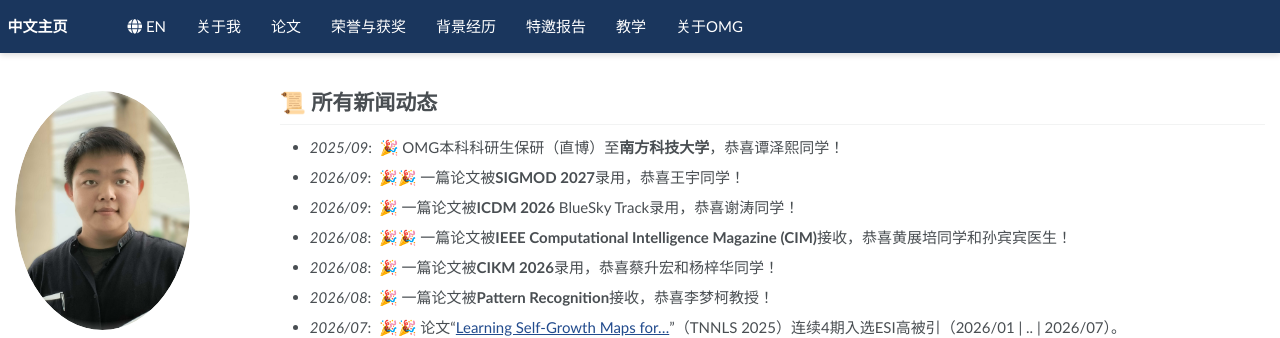
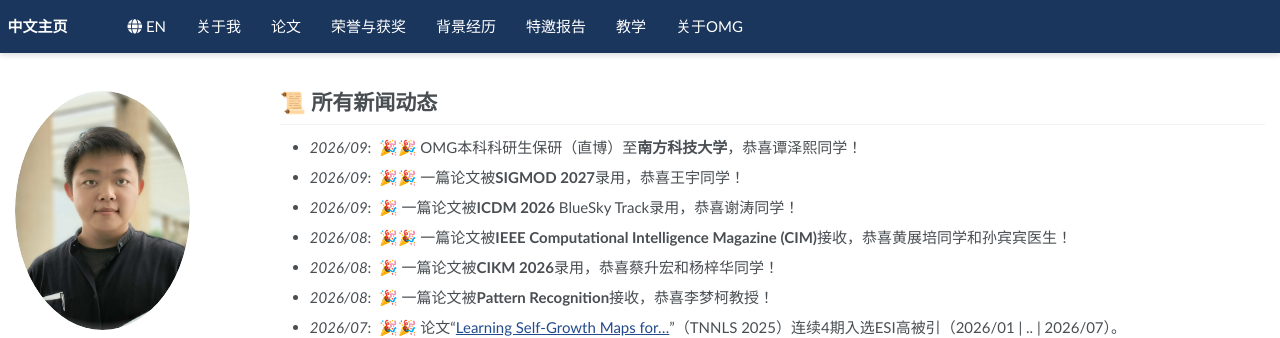
Before and after one commit to yqzhang-Zz/zh-news, a Jekyll site: the page built from _pages/about.md, in a window 1280 px wide and 900 px high. Shown: the top 338 px of the window. Built offline with Jekyll 4.4.1, drawn with Linux system fonts in a browser that asks for light colours; some web fonts are replaced; a script that is not in the unit is left out; comment, search, counter and statistics services are not loaded.

Commit message:
Update about.md

```diff
--- a/_pages/about.md
+++ b/_pages/about.md
@@ -11,7 +11,7 @@ redirect_from:
 <span class='anchor' id="news"></span>
 
 # 📜 所有新闻动态
-- *2025/09*: &nbsp;🎉 OMG本科科研生保研（直博）至**南方科技大学**，恭喜谭泽熙同学！
+- *2026/09*: &nbsp;🎉🎉 OMG本科科研生保研（直博）至**南方科技大学**，恭喜谭泽熙同学！
 - *2026/09*: &nbsp;🎉🎉 一篇论文被**SIGMOD 2027**录用，恭喜王宇同学！
 - *2026/09*: &nbsp;🎉 一篇论文被**ICDM 2026** BlueSky Track录用，恭喜谢涛同学！
 - *2026/08*: &nbsp;🎉🎉 一篇论文被**IEEE Computational Intelligence Magazine (CIM)**接收，恭喜黄展培同学和孙宾宾医生！
```
